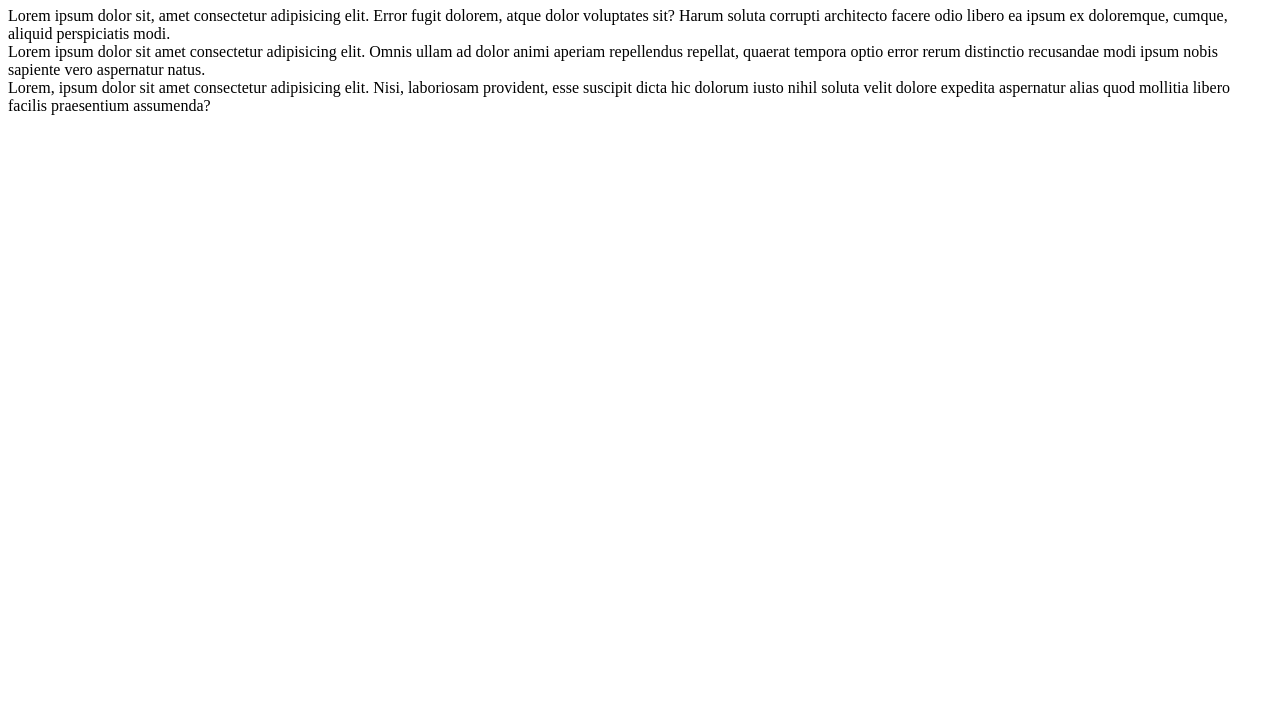
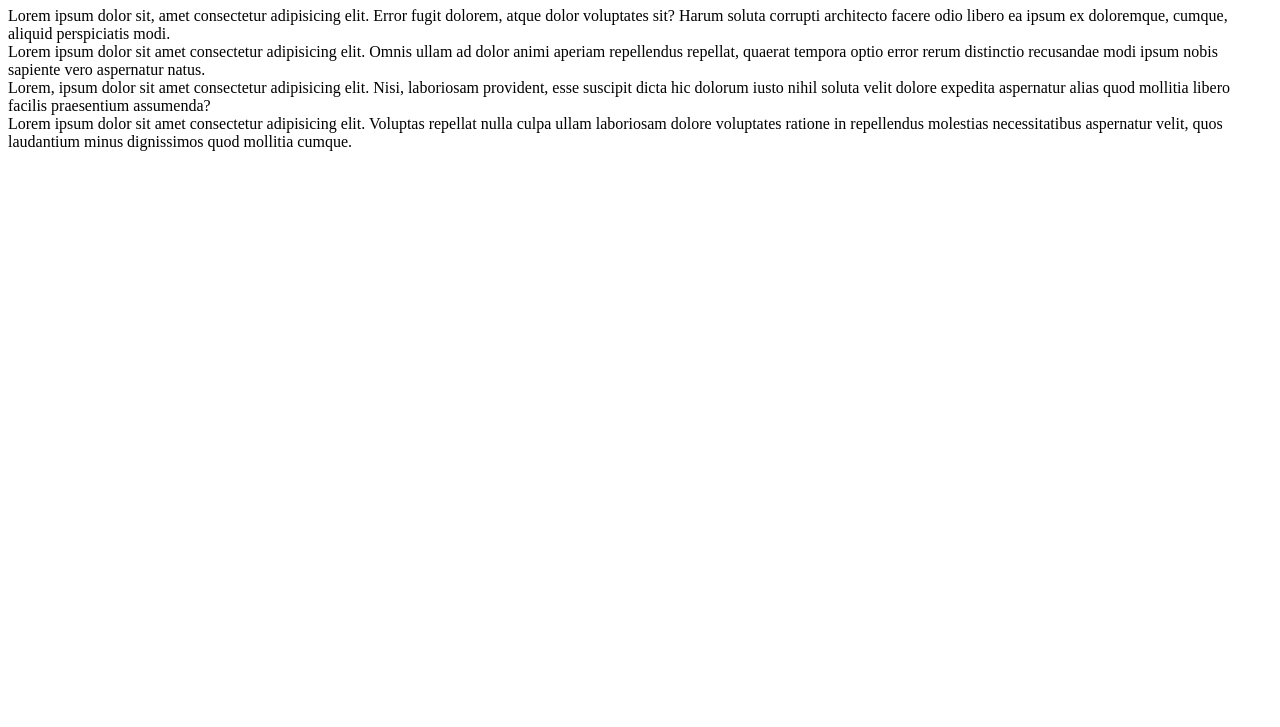
Before and after one commit to bfresneda/AulaGit, a plain HTML site: page index.html in a window 1280 px wide. Shown: the part 73-800 px from the top of the page. Drawn offline with Linux system fonts and the light colour scheme.

Commit message:
Adicionando Footer e preenchendo

```diff
--- a/assets/css/estilo.css
+++ b/assets/css/estilo.css
@@ -0,0 +1,3 @@
+footer{
+    background: color #333333;
+}
--- a/index.html
+++ b/index.html
@@ -13,7 +13,7 @@
         <article>Lorem ipsum dolor sit amet consectetur adipisicing elit. Omnis ullam ad dolor animi aperiam repellendus repellat, quaerat tempora optio error rerum distinctio recusandae modi ipsum nobis sapiente vero aspernatur natus.</article>
         <article>Lorem, ipsum dolor sit amet consectetur adipisicing elit. Nisi, laboriosam provident, esse suscipit dicta hic dolorum iusto nihil soluta velit dolore expedita aspernatur alias quod mollitia libero facilis praesentium assumenda?</article>
     </section>
-
+    <footer>Lorem ipsum dolor sit amet consectetur adipisicing elit. Voluptas repellat nulla culpa ullam laboriosam dolore voluptates ratione in repellendus molestias necessitatibus aspernatur velit, quos laudantium minus dignissimos quod mollitia cumque.</footer>
 
 
 </body>
```
Also changed, not shown: assets/css/estilo2.css (deleted).
